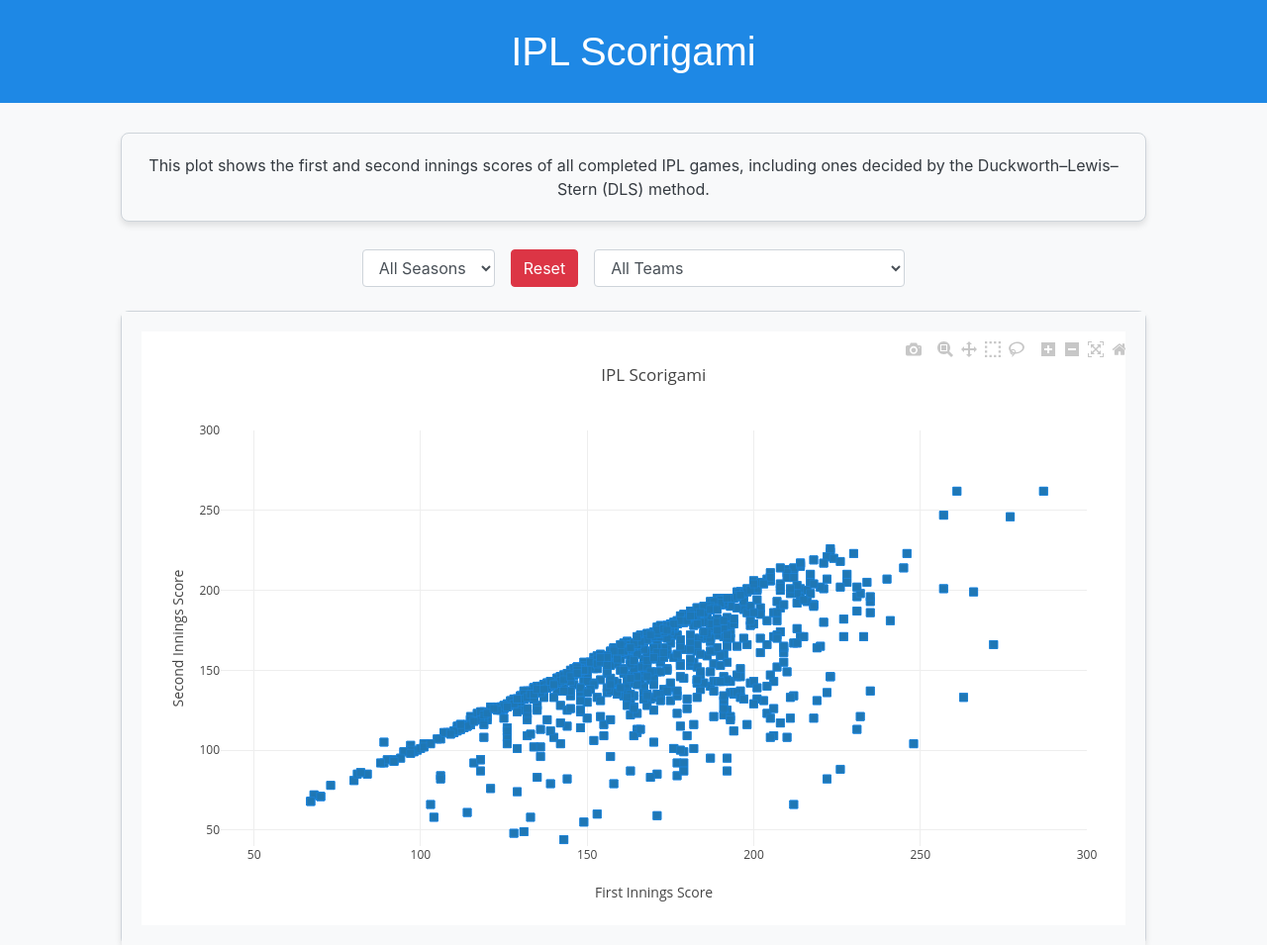
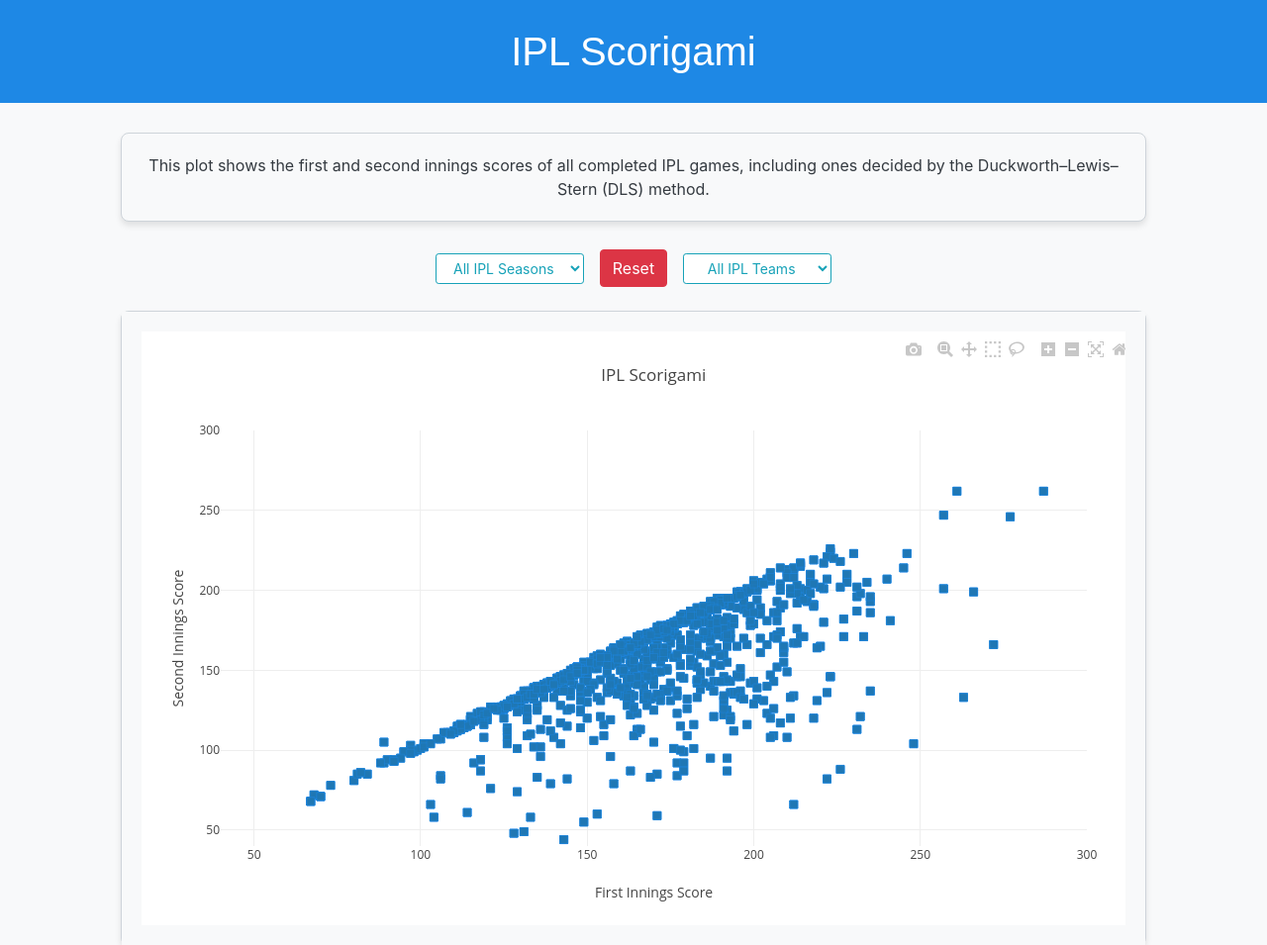
Before and after one commit to arulgundam/ipl_scorigami, a Flask app: page / in a window 1280 px wide. Shown: the top 955 px of the page at 99% size. Run offline with Flask 3, Linux system fonts and the light colour scheme; data comes from the database, SQL or seed files in the repository; both versions use the stored data as it was after the commit; some libraries are stand-ins or nearby versions; some web fonts are replaced.

Commit message:
Reformatted README and filter buttons.

```diff
--- a/static/css/styles.css
+++ b/static/css/styles.css
@@ -62,6 +62,12 @@
     padding-top: 20px;
 }
 
+/* Custom CSS for filter dropdowns */
+.form-control-sm {
+    text-align: center;
+    width: 150px; /* Adjust the width as needed */
+}
+
 /* Footer Styles */
 .footer {
     background-color: #6c757d;
--- a/templates/index.html
+++ b/templates/index.html
@@ -32,8 +32,8 @@
             <div class="col-md-10 offset-md-1 d-flex justify-content-center align-items-center">
                 <!-- Season Filter -->
                 <div class="form-group mb-0 mr-3">
-                    <select id="seasonFilter" class="form-control">
-                        <option value="">All Seasons</option>
+                    <select id="seasonFilter" class="form-control form-control-sm btn-outline-info">
+                        <option value="">All IPL Seasons</option>
                         <!-- Options will be populated dynamically -->
                     </select>
                 </div>
@@ -41,8 +41,8 @@
                 <button type="button" class="btn btn-danger mr-3" id="resetFilters">Reset</button>
                 <!-- Team Filter -->
                 <div class="form-group mb-0">
-                    <select id="teamFilter" class="form-control">
-                        <option value="">All Teams</option>
+                    <select id="teamFilter" class="form-control form-control-sm btn-outline-info">
+                        <option value="">All IPL Teams</option>
                         <!-- Options will be populated dynamically -->
                     </select>
                 </div>
```
Also changed, not shown: README.md, instance/ipl_data.db.
